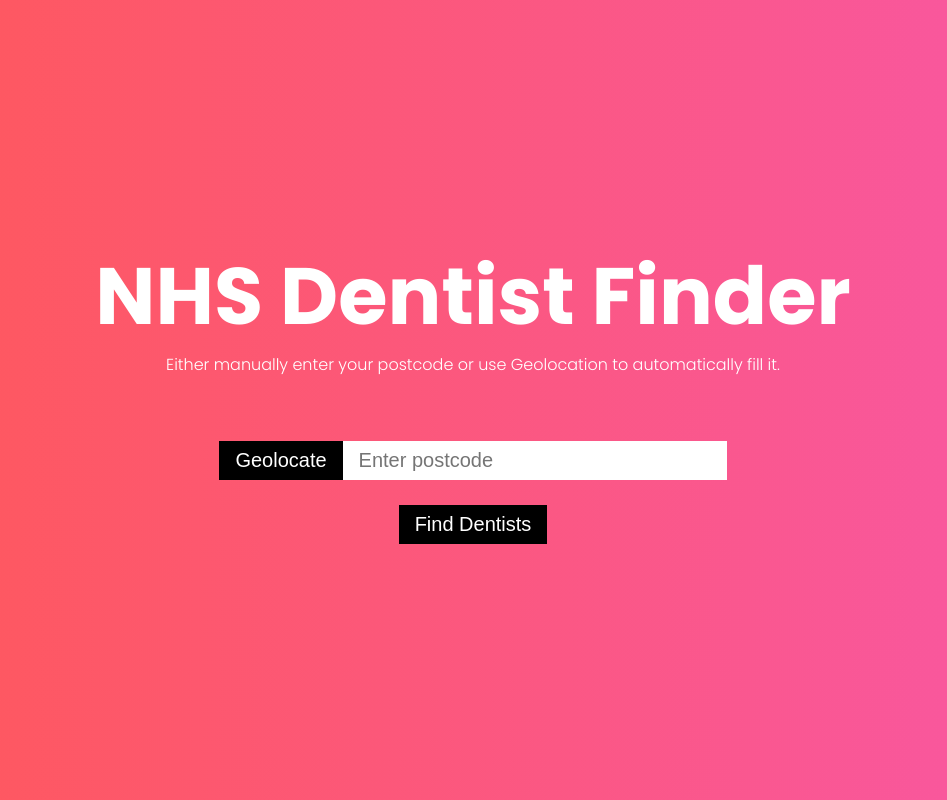
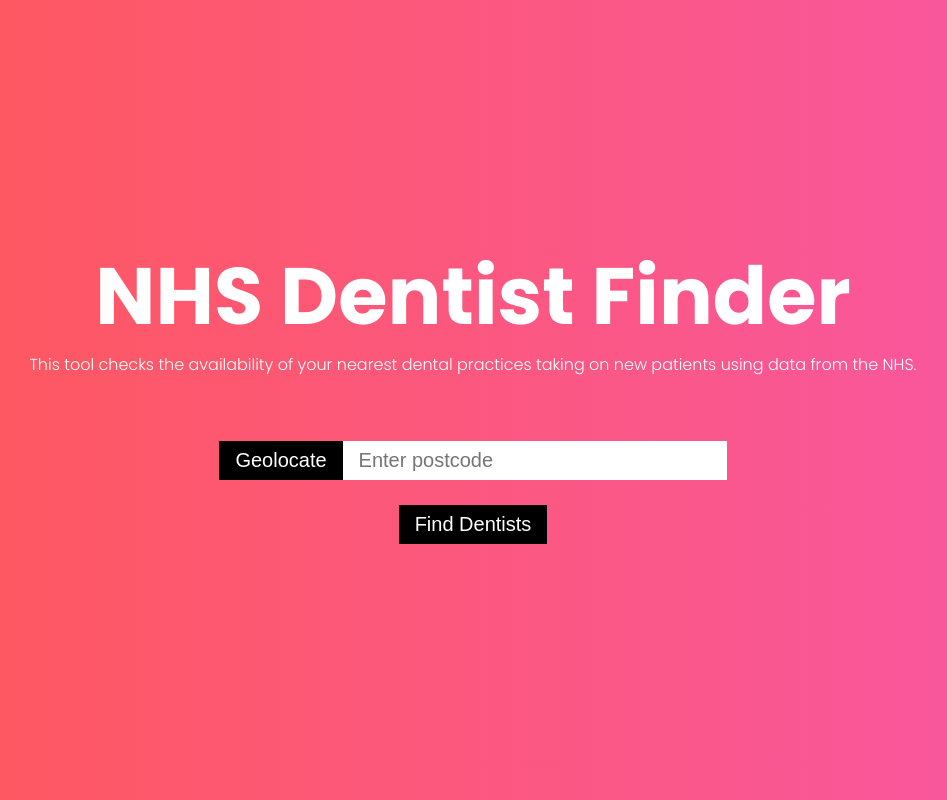
Before and after one commit to robdcal/nhs-dentist-finder, a React (Create React App) app: page / in a window 1280 px wide. Shown: the whole page, without its empty margins (167-1114 px from the left). Built offline with nearby package versions, Linux system fonts and the light colour scheme.

Commit message:
updated messaging

```diff
--- a/src/App.js
+++ b/src/App.js
@@ -90,8 +90,8 @@
       <header className="hero" style={headerStyling}>
         <h1>NHS Dentist Finder</h1>
         <p>
-          Either manually enter your postcode or use Geolocation to
-          automatically fill it.
+          This tool checks the availability of your nearest dental practices
+          taking on new patients using data from the NHS.
         </p>
         <PostcodeInput
           inputValue={postcode}
@@ -101,7 +101,7 @@
           getGeolocation={getGeolocation}
         />
         {active && availableDentists.length === 0 && (
-          <p className="loading">Loading...</p>
+          <p className="loading">Checking nearest 50 dentists...</p>
         )}
         <DentistsList availableDentists={availableDentists} />
       </header>
```
